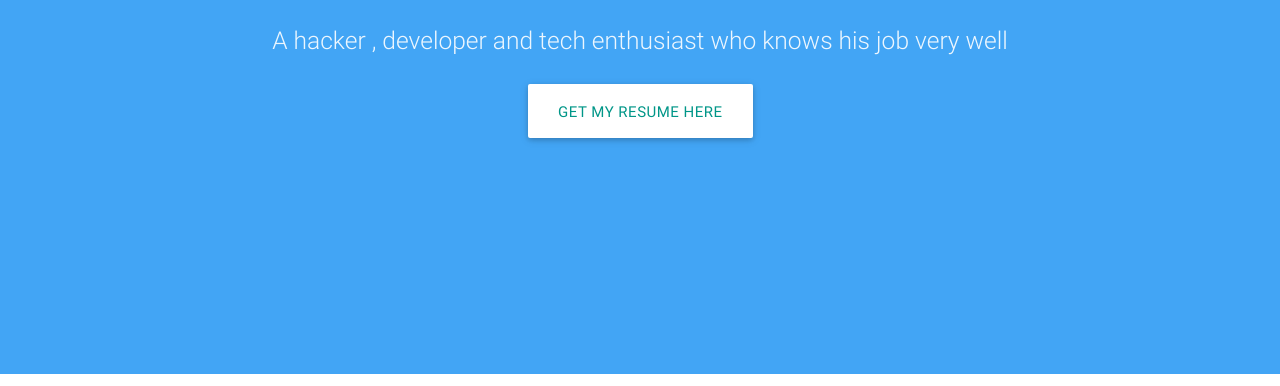
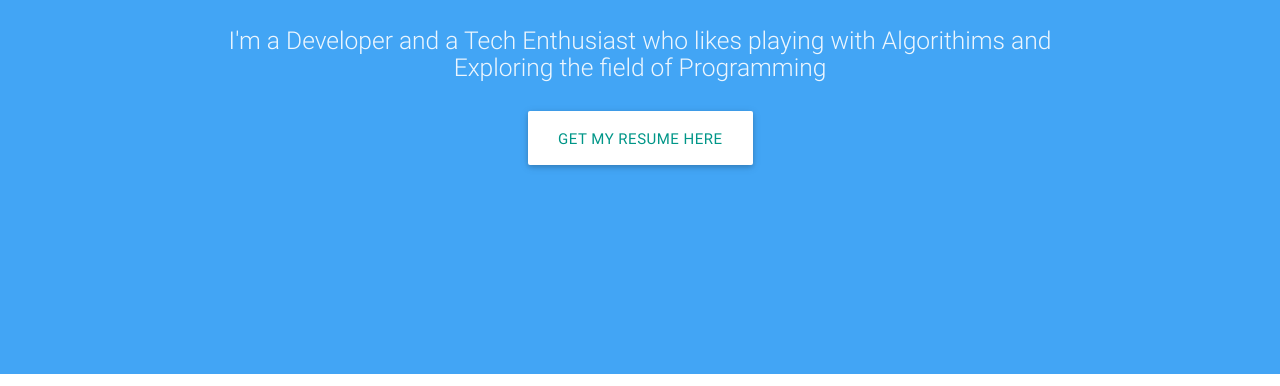
Before and after one commit to git2chirag/itaditya.github.io, a plain HTML site: page index.html in a window 1280 px wide. Shown: the part 190-576 px from the top of the page. Drawn offline with nearby package versions, Linux system fonts and the light colour scheme.

Commit message:
Update index.html

```diff
--- a/index.html
+++ b/index.html
@@ -40,7 +40,7 @@
         <br><br><br><br><br><br>
          <h1 id="top" class="header center white-text text-lighten-2" style="font-family: 'Open Sans', sans-serif;font-weight: 300;">Aditya Agarwal</h1>
          <div class="row center">
-          <h5 class="header col s12 light">A hacker , developer and tech enthusiast who knows his job very well</h5>
+          <h5 class="header col s12 light">I'm a Developer and  a Tech Enthusiast who likes playing with Algorithims and Exploring the field of Programming </h5>
          </div>
           <br><br>
         <div class="row center">
```
